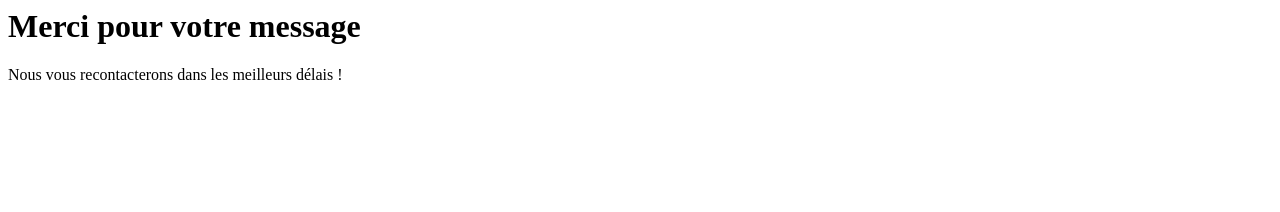
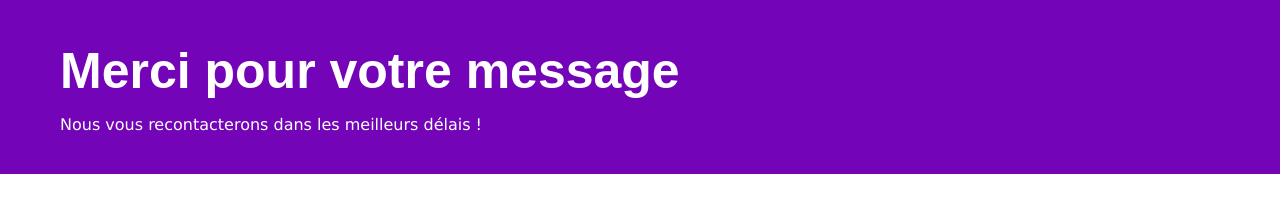
Before and after one commit to Zoumazette/Maquette-portfolio-HTML-CSS-JS, a plain HTML site: page thanks.html in a window 1280 px wide. Drawn offline with Linux system fonts and the light colour scheme.

Commit message:
Finalisation page remerciements

```diff
--- a/thanks.html
+++ b/thanks.html
@@ -3,10 +3,19 @@
     <meta charset="UTF-8">
     <meta http-equiv="X-UA-Compatible" content="IE=edge">
     <meta name="viewport" content="width=device-width, initial-scale=1.0">
+    <link rel="stylesheet" href="./css/style.css">
     <title>Remerciements</title>
 </head>
 <body>
-    <h1>Merci pour votre message</h1>
-    <p>Nous vous recontacterons dans les meilleurs délais !</p>
+    <div class="hero">
+        <div class="container">
+            <div class="grid">
+                <div class="hero__item left">
+                    <h1 class="title">Merci pour votre message</h1>
+                    <p>Nous vous recontacterons dans les meilleurs délais !</p>
+                </div>
+            </div>
+        </div>
+    </div>
 </body>
 </html>
```
Also changed, not shown: index.html (+1 -1 lines).
